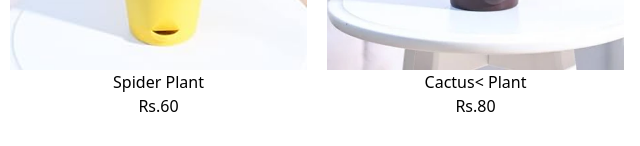
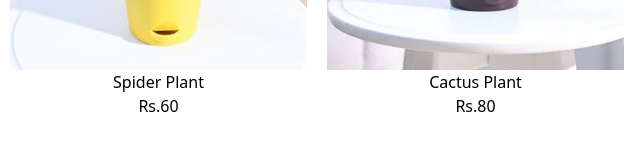
Before and after one commit to abirami-ramadoss/Greenden, a plain HTML site: page product.html in a window 1280 px wide. Shown: the part 806-952 px from the top of the page, 640-1280 px from the left. Drawn offline with nearby package versions, Linux system fonts and the light colour scheme.

Commit message:
product.html

```diff
--- a/product.html
+++ b/product.html
@@ -112,7 +112,7 @@
             <div class="text-center">
                 <img class="inline transform hover:-translate-y-2 hover:shadow-xl  transition"
                     src="cactus.jpeg">
-                <h1>Cactus< Plant</h1>
+                <h1>Cactus Plant</h1>
                 <p>Rs.80</p>
             </div>
 
```
